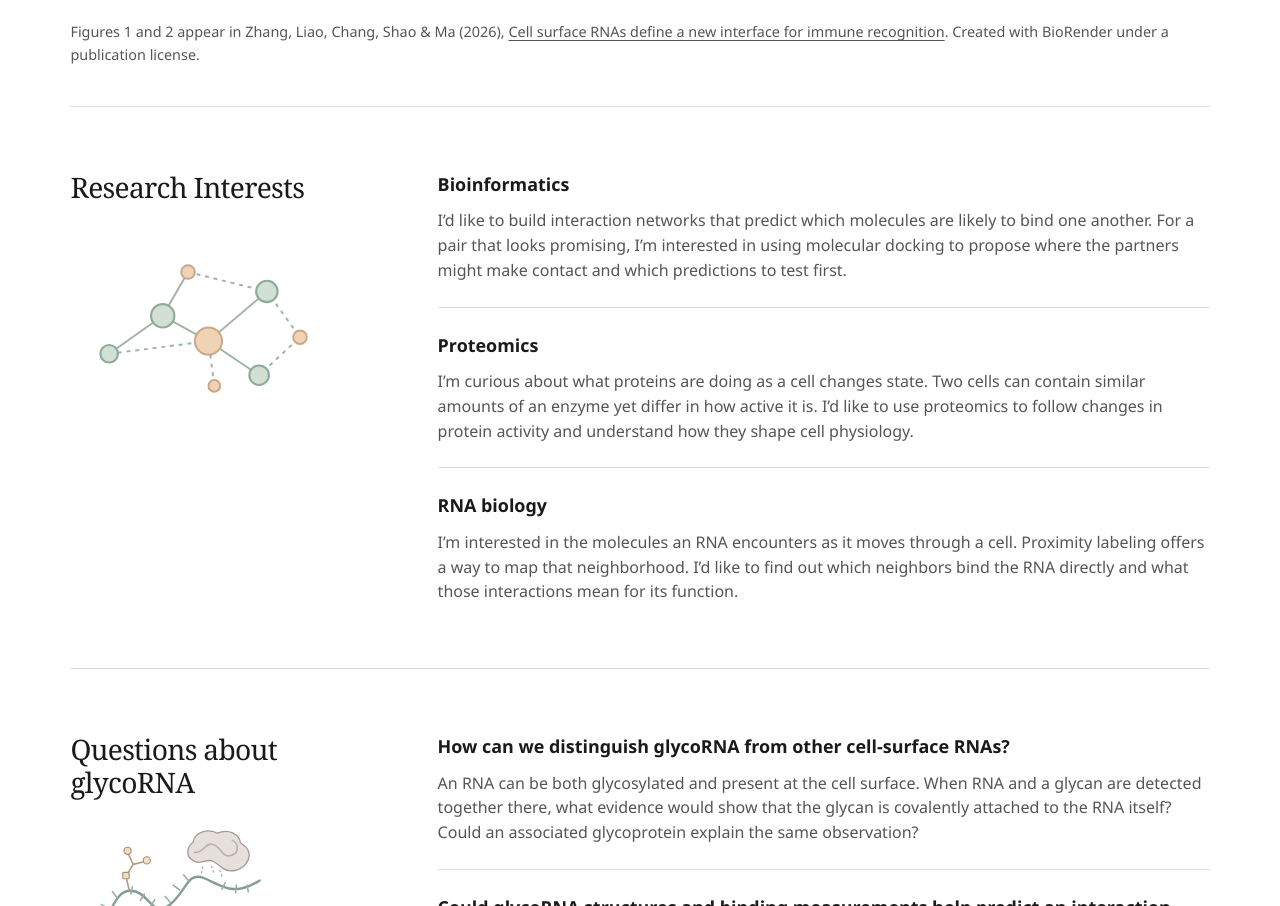
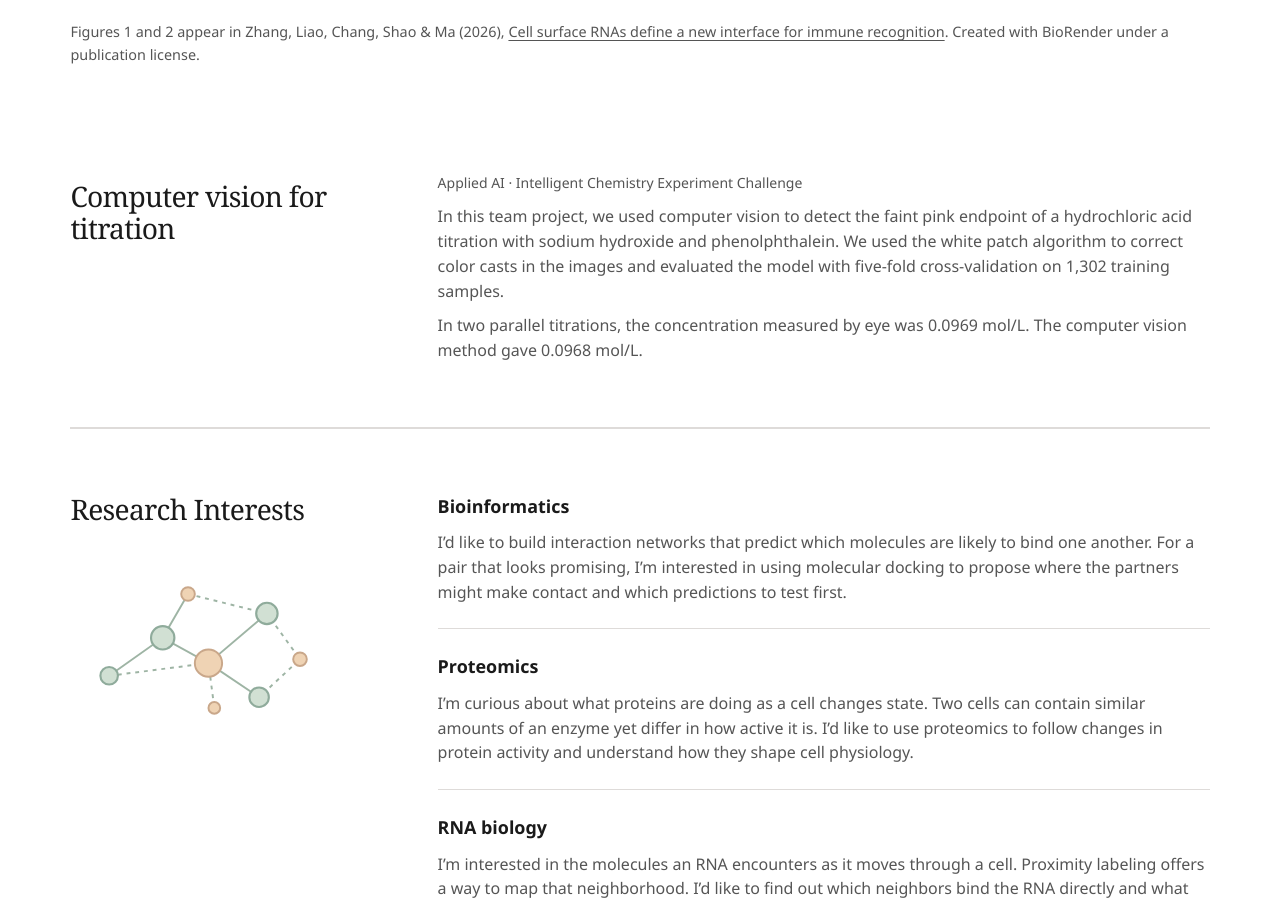
Before and after one commit to GaleoLiao/galeoliao.github.io, a plain HTML site: page index.html in a window 1280 px wide. Shown: the part 2703-3609 px from the top of the page. Drawn offline with Linux system fonts and the light colour scheme.

Commit message:
Add computer vision titration project to portfolio

```diff
--- a/index.html
+++ b/index.html
@@ -67,6 +67,14 @@
           </figure>
       </div>
       <p class="art-source">Figures 1 and 2 appear in Zhang, Liao, Chang, Shao &amp; Ma (2026), <a href="https://doi.org/10.3389/fimmu.2026.1889356">Cell surface RNAs define a new interface for immune recognition</a>. Created with BioRender under a publication license.</p>
+      <article class="section" id="computer-vision-titration">
+        <h3>Computer vision for titration</h3>
+        <div class="papers">
+          <small>Applied AI · Intelligent Chemistry Experiment Challenge</small>
+          <p>In this team project, we used computer vision to detect the faint pink endpoint of a hydrochloric acid titration with sodium hydroxide and phenolphthalein. We used the white patch algorithm to correct color casts in the images and evaluated the model with five-fold cross-validation on 1,302 training samples.</p>
+          <p>In two parallel titrations, the concentration measured by eye was 0.0969 mol/L. The computer vision method gave 0.0968 mol/L.</p>
+        </div>
+      </article>
       <div class="section ideas"><h3 id="research-interests" tabindex="-1">Research Interests</h3>
         <dl class="skills">
           <div>
```
